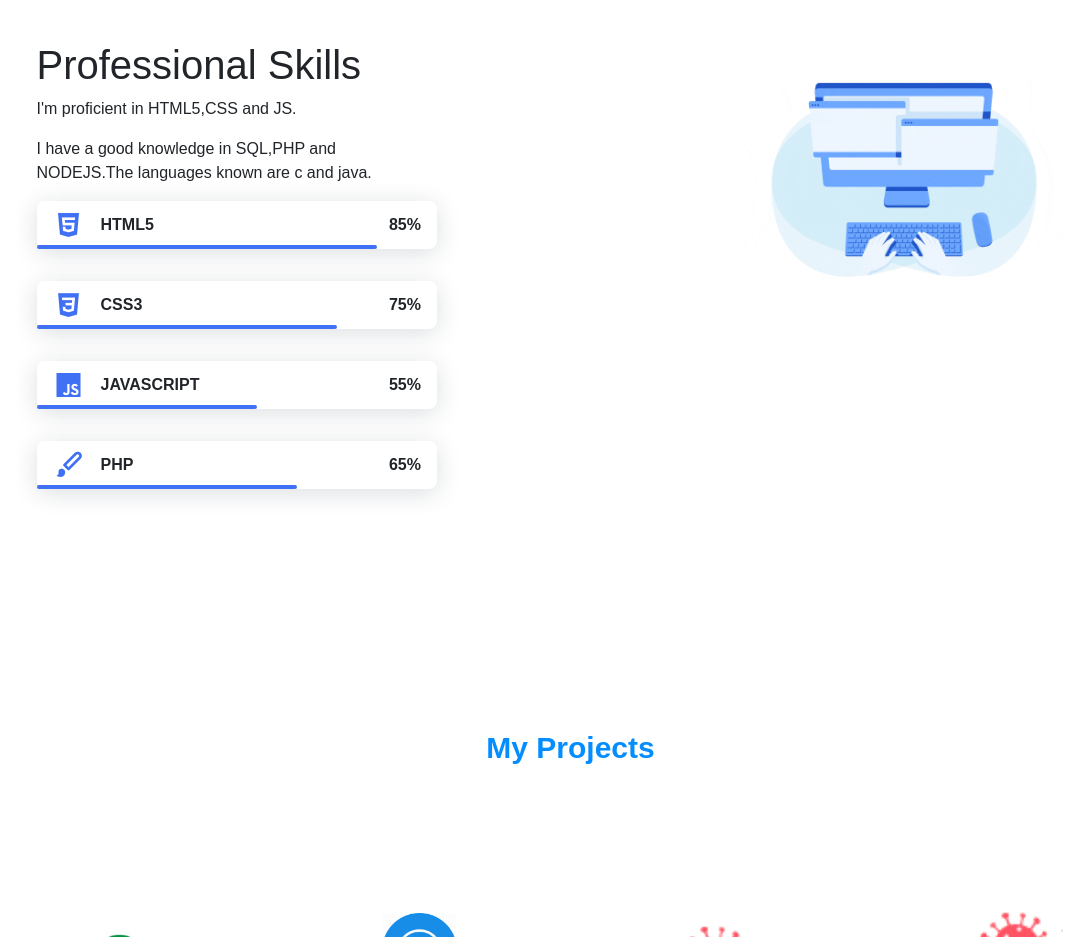
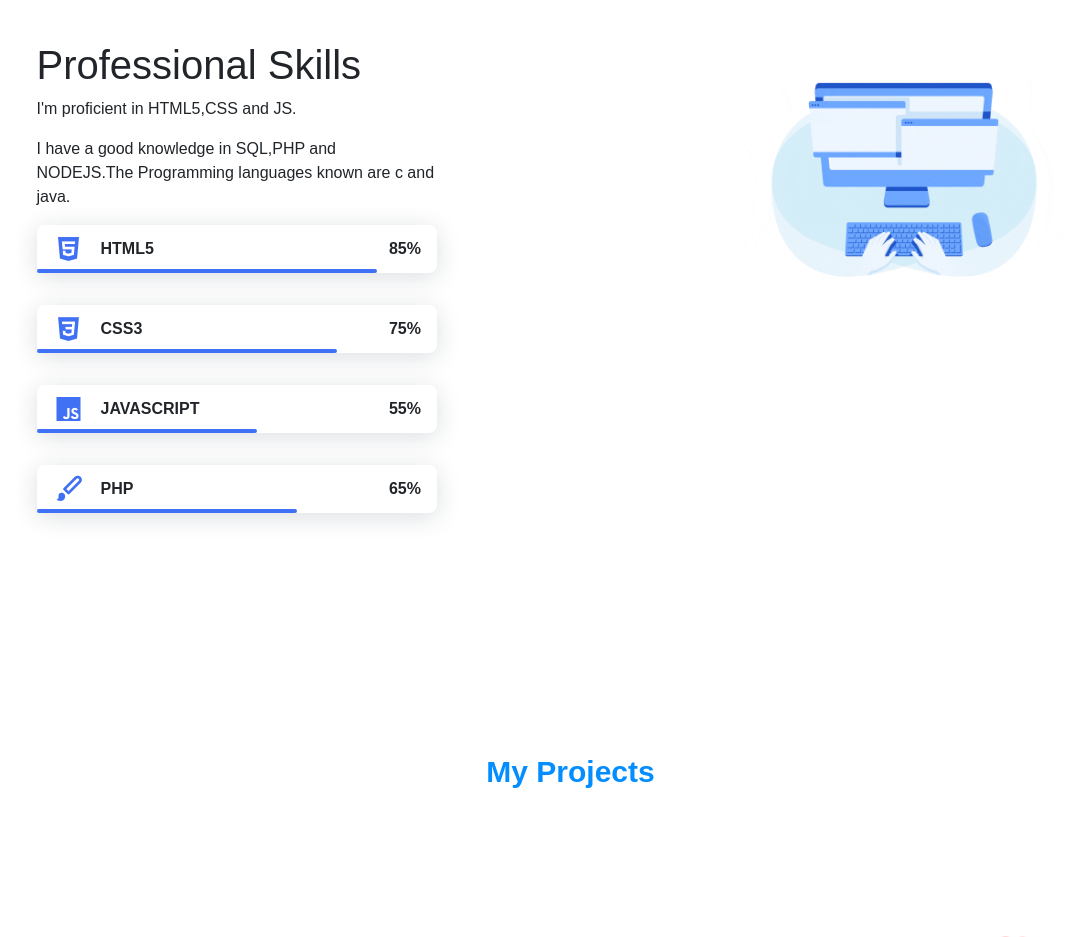
Before and after one commit to GanapathySubramanian/Portfolio-using-Bootstrap, a plain HTML site: page index.html in a window 1280 px wide. Shown: the part 1500-2437 px from the top of the page, without its empty margins (82-1150 px from the left). Drawn offline with nearby package versions, Linux system fonts and the light colour scheme; a script that the page names is missing.

Commit message:
Update index.html

```diff
--- a/index.html
+++ b/index.html
@@ -88,7 +88,7 @@
                     <div class="col-lg-6 col-sm-12 col-md-12">
                         <h1>Professional Skills</h1>
                         <p>I'm proficient in HTML5,CSS and JS.</p>
-                        <p>I have a good knowledge in SQL,PHP and NODEJS.The languages known are c and java.</p>
+                        <p>I have a good knowledge in SQL,PHP and NODEJS.The Programming languages known are c and java.</p>
 
                     <div class="skills_data">
                         <div class="skills_names">
```
